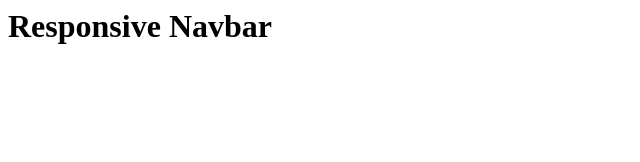
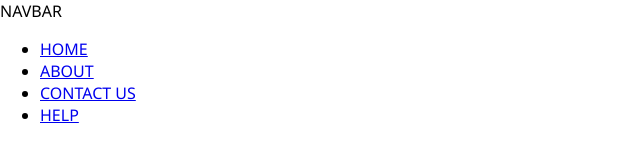
Before and after one commit to baraskarharshal/web-platform-responsive-navbar-xkvc8e, a plain HTML site: page index.html in a window 1280 px wide. Shown: the whole page, without its empty margins (0-640 px from the left). Drawn offline with Linux system fonts and the light colour scheme.

Commit message:
2 files modified

```diff
--- a/index.html
+++ b/index.html
@@ -7,7 +7,17 @@
 </head>
 
 <body>
-  <h1>Responsive Navbar</h1>
+  <div id="navbar">
+    <div id="logo">NAVBAR</div>
+    <nav id="nav">
+      <ul>
+        <li><a href="#">HOME</a></li>
+        <li><a href="#">ABOUT</a></li>
+        <li><a href="#">CONTACT US</a></li>
+        <li><a href="#">HELP</a></li>
+      </ul>
+    </nav>
+  </div>
 </body>
 
 </html>
--- a/styles.css
+++ b/styles.css
@@ -1,2 +1,10 @@
+:root {
+  --lightblack: #338;
+  --black: black;
+  --green: #55d5ab;
+}
+
 body {
+  margin: 0;
+  font-family: "Segoe UI", Tahoma, Geneva, Verdana, sans-serif;
 }
```
